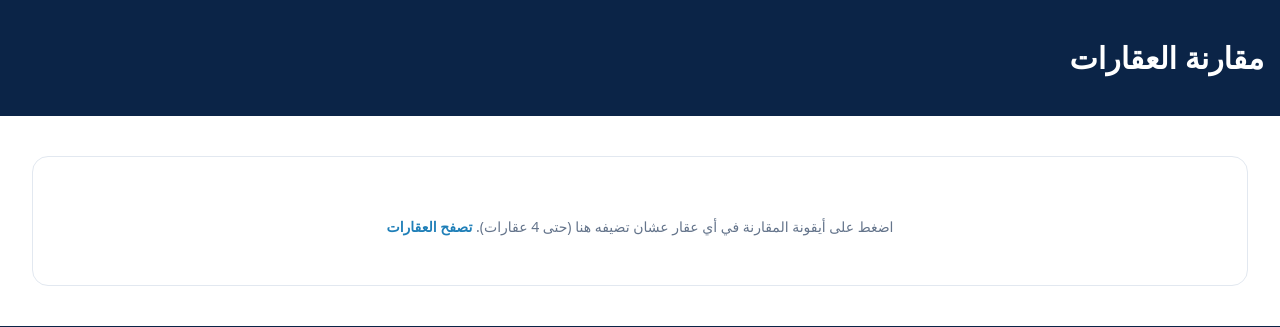
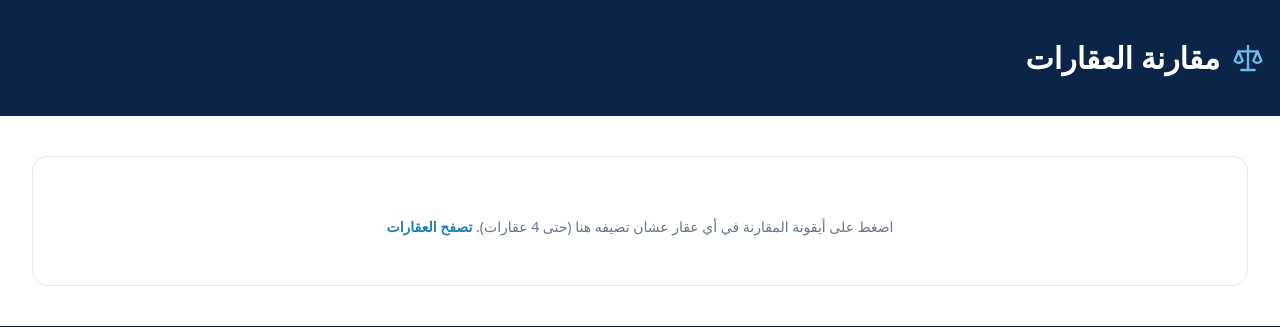
Before and after one commit to ABDULLAHTALLAT/turathcode-real-astate, a Laravel app: page /compare in a window 1280 px wide. Shown: the part 125-452 px from the top of the page. Run offline with Laravel 12, Linux system fonts and the light colour scheme; data comes from the database, SQL or seed files in the repository; parts of the project's set-up code (start-up, migrations or seed data) failed here and were passed over; some libraries are stand-ins or nearby versions; some web fonts are replaced.

Commit message:
compare page: balance icon in the title

```diff
--- a/resources/views/account/compare.blade.php
+++ b/resources/views/account/compare.blade.php
@@ -1,7 +1,7 @@
 @extends('layouts.app')
 @section('title', 'مقارنة العقارات')
 @section('content')
-<section class="bg-ink text-white"><div class="max-w-screen-2xl mx-auto px-4 py-10 flex items-center justify-between"><h1 class="text-3xl font-extrabold">مقارنة العقارات</h1>
+<section class="bg-ink text-white"><div class="max-w-screen-2xl mx-auto px-4 py-10 flex items-center justify-between"><h1 class="text-3xl font-extrabold inline-flex items-center gap-3"><x-icon name="scale" class="w-8 h-8 text-brand" />مقارنة العقارات</h1>
     @if ($properties->count())<form method="POST" action="{{ route('compare.clear') }}">@csrf<button class="btn btn-ghost !bg-transparent !text-white !border-white/30">مسح المقارنة</button></form>@endif</div></section>
 <div class="max-w-screen-2xl mx-auto px-4 sm:px-6 lg:px-8 py-10">
 @if ($properties->isEmpty())
```
